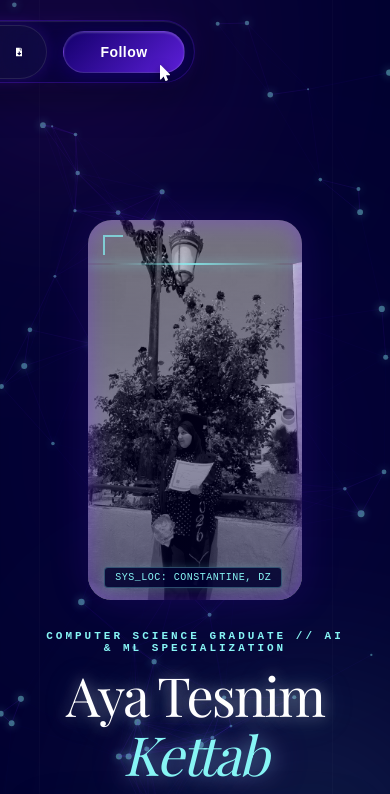
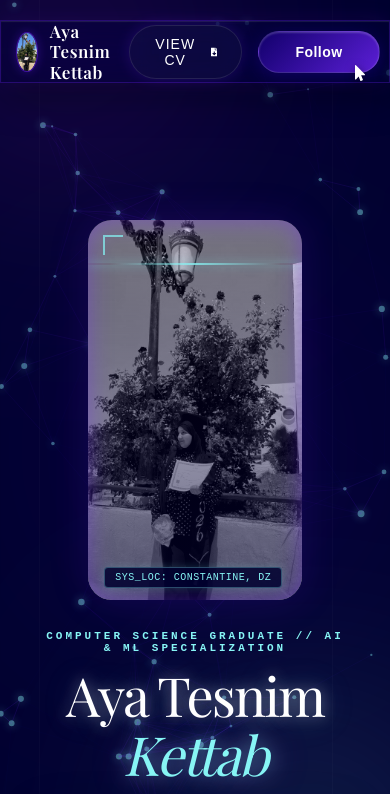
Before and after one commit to KettabAya/Portfolio-Tesnim, a React (Vite) app: page / in a window 390 px wide. Shown: the top 794 px of the page. Built offline with nearby package versions, Linux system fonts and the light colour scheme; a web font is replaced by a local one.

Commit message:
Fix navbar mobile layout shift and fluid typography for section titles

```diff
--- a/src/index.css
+++ b/src/index.css
@@ -3627,10 +3627,25 @@ body {
     padding: 60px 20px;
   }
 
+
+  .top-nav {
+    transform: translateX(0);
+    width: 100%;
+    border-radius: 0;
+  }
+  .section-title {
+    font-size: clamp(2rem, 8vw, 3rem);
+  }
+  .cv-print-header h1 {
+    font-size: clamp(1.5rem, 6vw, 2.5rem);
+  }
+
   /* Top Nav fixes */
   .top-nav {
     left: 0;
     width: 100%;
+    transform: none;
+    border-radius: 0;
   }
   .top-nav-inner {
     padding: 0 15px;
```
